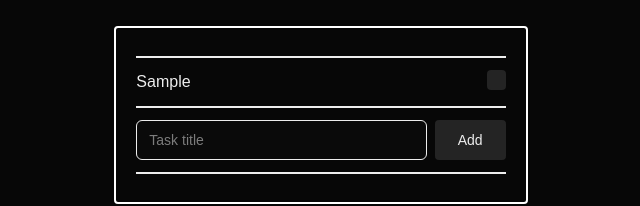
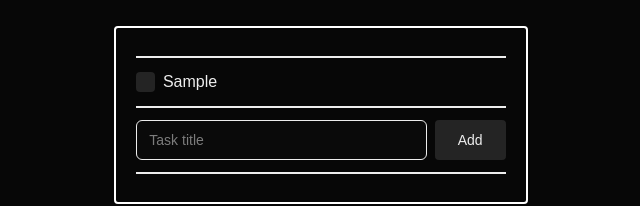
Before and after one commit to nobody-but-me/agendalist, a Next.js app: page / in a window 1280 px wide. Both pictures are taken after typing "Sample" into the empty fields and a click on the button "Add". Shown: the part 285-491 px from the top of the page, without its empty margins (319-959 px from the left). Built offline with nearby package versions, Linux system fonts and the light colour scheme.

Commit message:
Changing check box position.

```diff
--- a/app/page.tsx
+++ b/app/page.tsx
@@ -20,11 +20,11 @@ function CheckBox({click}) {
   return <button onClick={clicked} className="bg-[#242424] hover:bg-[#525252] flex flex-row justify-center items-center text-white w-5 h-5 text-sm cursor-pointer rounded-sm text-md transition-all">{(isSelect === true) ? <svg xmlns="http://www.w3.org/2000/svg" fill="none" viewBox="0 0 24 24" strokeWidth={1.5} stroke="currentColor" className="size-4 transition-all"><path strokeLinecap="round" strokeLinejoin="round" d="m4.5 12.75 6 6 9-13.5" /></svg> : <></>}</button>;
 }
 
-function TodoElement({text, checked}) {
+function Task({text, checked}) {
   return (
-    <div className="flex flex-row w-full">
+    <div className="flex flex-row items-center w-full gap-2">
+      <CheckBox />
       <span className="w-full">{text}</span>
-      <CheckBox />
     </div>
   )
 }
@@ -33,6 +33,18 @@ export default function Home() {
 
   const [taskToBeAdd, setTaskToBeAdd] = useState("");
   const [tasks, setTasks] = useState<string[]>([]);
+  const [loading, setLoading] = useState(false);
+
+  const fetch_data = async () => {
+    // Fetching supabase data
+    setLoading(true);
+
+    try {
+
+    } catch (error) {
+
+    }
+  }
 
   const add_task = async (e: React.FormEvent) => {
     e.preventDefault();
@@ -56,7 +68,7 @@ export default function Home() {
       <div className="w-1/3 h-auto flex flex-col p-5 justify-center gap-1 border-2 border-solid border-white rounded-sm">
         <Horizontal />
         {(tasks.length === 0) ? <span>No tasks added yet</span> : <>{tasks.map((task, index) => (
-	  <TodoElement key={index} text={task} />
+	  <Task key={index} text={task} />
 	))}</>}
 	<Horizontal />
 	<form onSubmit={add_task} className="flex flex-row justify-center gap-2">
```
Also changed, not shown: package.json (+7 -6 lines), 1 other file (tests, documents, lock files or other folders).
